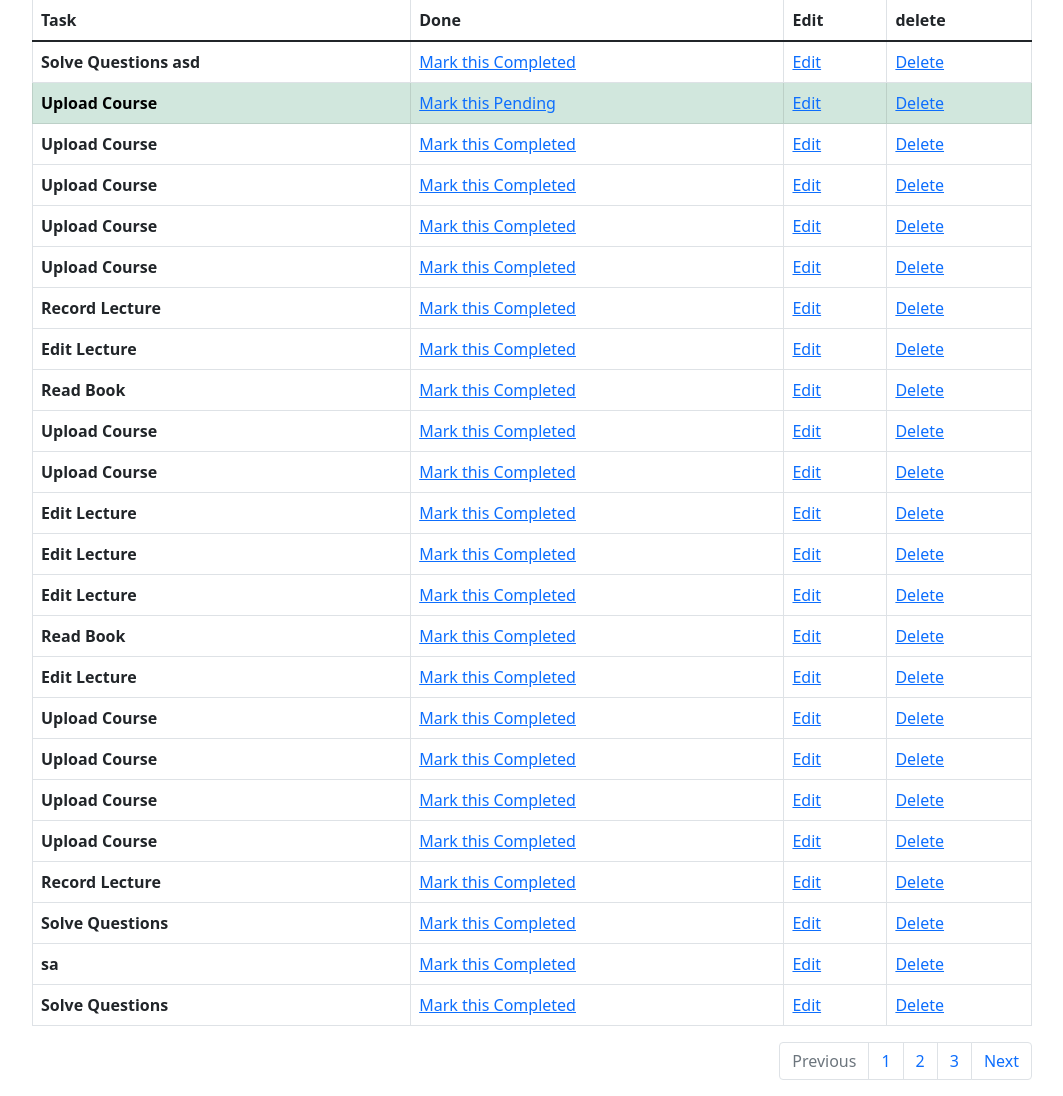
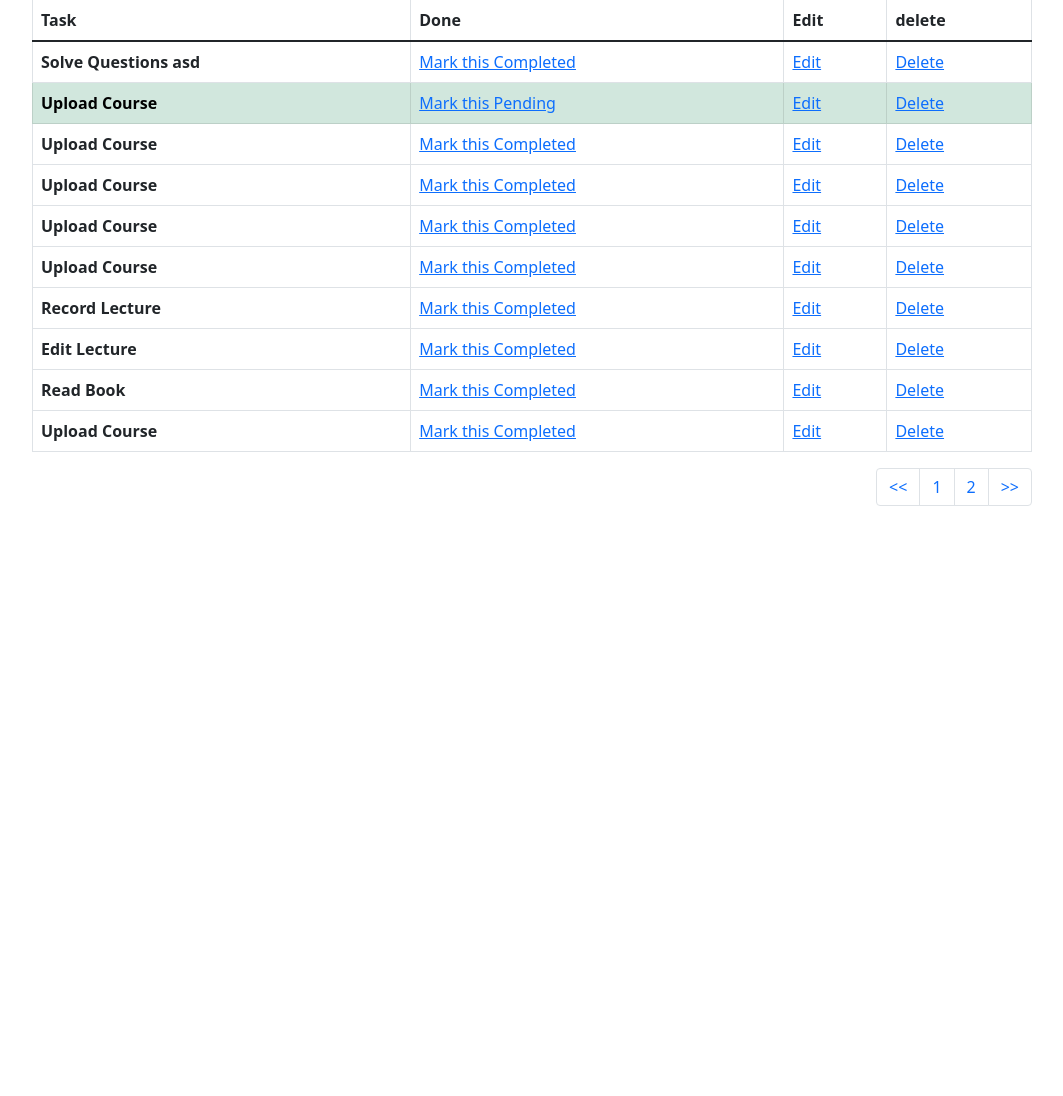
Before and after one commit to Keykubat60/taskmate, a Django app: page /todolist/ in a window 1280 px wide. Shown: the part 237-1333 px from the top of the page, without its empty margins (108-1171 px from the left). After the commit the page ends 743 px from the top, so only its background shows below. Run offline with Django 4.2, Linux system fonts and the light colour scheme; data comes from the database, SQL or seed files in the repository; both versions use the stored data as it was after the commit.

Commit message:
add function pagination

```diff
--- a/taskmate/todolist_app/templates/todolist.html
+++ b/taskmate/todolist_app/templates/todolist.html
@@ -61,15 +61,19 @@
 </table>
     <nav aria-label="Page navigation example">
   <ul class="pagination justify-content-end">
-    <li class="page-item disabled">
-      <a class="page-link">Previous</a>
-    </li>
-    <li class="page-item"><a class="page-link" href="#">1</a></li>
-    <li class="page-item"><a class="page-link" href="#">2</a></li>
-    <li class="page-item"><a class="page-link" href="#">3</a></li>
-    <li class="page-item">
-      <a class="page-link" href="#">Next</a>
-    </li>
+    <li class="page-item"><a class="page-link" href="?pg=1"><<</a></li>
+
+      {% if all_tasks.has_previous%}
+        <li class="page-item"><a class="page-link" href="?pg={{ all_tasks.previous_page_number }}">{{ all_tasks.previous_page_number }}</a></li>
+        {% endif %}
+
+    <li class="page-item"><a class="page-link" href="?pg={{ all_tasks.number }}">{{ all_tasks.number }}</a></li>
+
+      {% if all_tasks.has_next%}
+         <li class="page-item"><a class="page-link" href="?pg={{ all_tasks.next_page_number }}">{{ all_tasks.next_page_number }}</a></li>
+        {% endif %}
+
+    <li class="page-item"><a class="page-link" href="?pg={{ all_tasks.paginator.num_pages }}">>></a></li>
   </ul>
 </nav>
 </div>
--- a/taskmate/todolist_app/views.py
+++ b/taskmate/todolist_app/views.py
@@ -1,8 +1,8 @@
 from django.shortcuts import render, redirect
-from django.http import HttpResponse
 from todolist_app.models import TaskList
 from todolist_app.forms import TaskForm
 from django.contrib import messages
+from django.core.paginator import Paginator
 
 # Create your views here.
 def todolist(request):
@@ -14,8 +14,12 @@ def todolist(request):
         messages.success(request, ("New Task Added!"))
         return redirect("todolist")
     else:
+        # for the paginator
+        all_tasks = TaskList.objects.all()
+        paginator = Paginator(all_tasks, 10)
+        page = request.GET.get('pg')
+        all_tasks = paginator.get_page(page)
 
-        all_tasks = TaskList.objects.all
 
         return render(request, 'todolist.html', {'all_tasks': all_tasks})
 
```
Also changed, not shown: taskmate/db.sqlite3.
